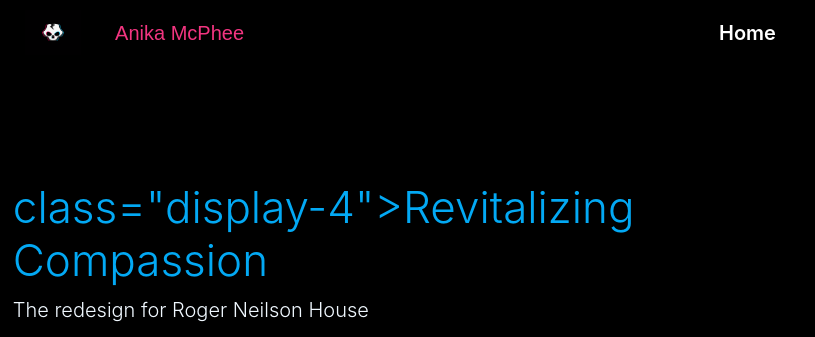
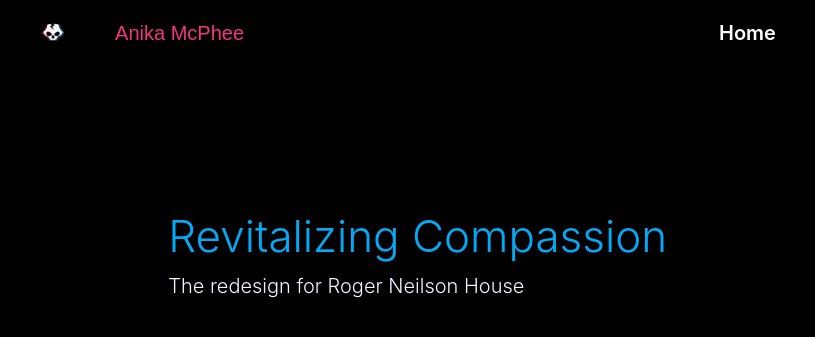
Before and after one commit to RogueAnuku/hmw_20_jumbotron, a plain HTML site: page index.html in a window 1280 px wide. Shown: the top 337 px of the page, 0-815 px from the left. Drawn offline with nearby package versions, Linux system fonts and the light colour scheme.

Commit message:
commit 10
switching to larger device

```diff
--- a/index.html
+++ b/index.html
@@ -84,12 +84,13 @@
             z-index: 1;
         }
 
-        h1 {
+        h1, h1 {
             color: #03A9F4;
             font-size: 2.75rem;
     font-weight: 300;
     line-height: 1.2;
         }
+
 
         h2 {
             color: #F23580;
@@ -156,7 +157,7 @@
             </video>
             <div class="jumbotron-content">
                 <span class="border-bottom">
-                    <h1> class="display-4">Revitalizing Compassion</h1>
+                    <h1> Revitalizing Compassion</h1>
                     <p class="lead">The redesign for Roger Neilson House</p>
                     <hr class="my-4">
                     <p>A not-for-profit which provides palliative care for children and families.</p>
```
